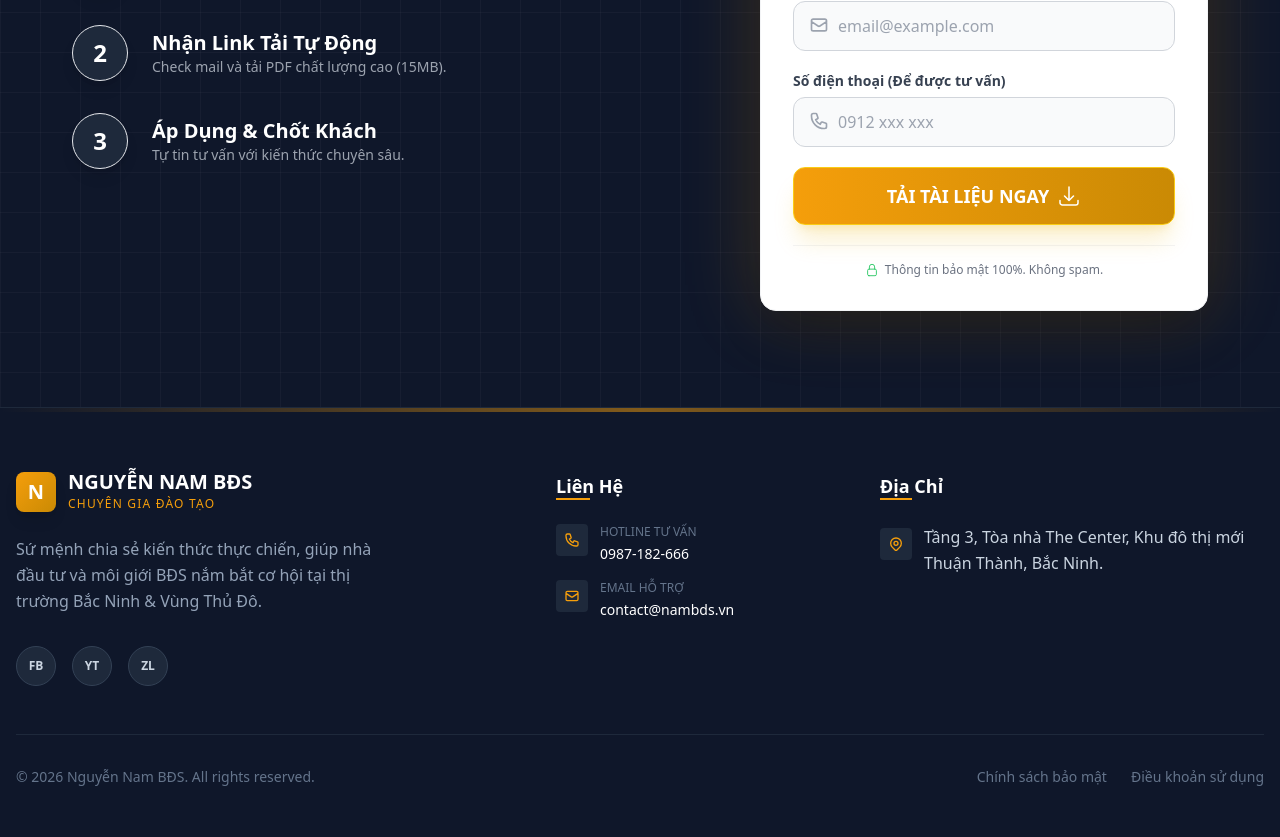
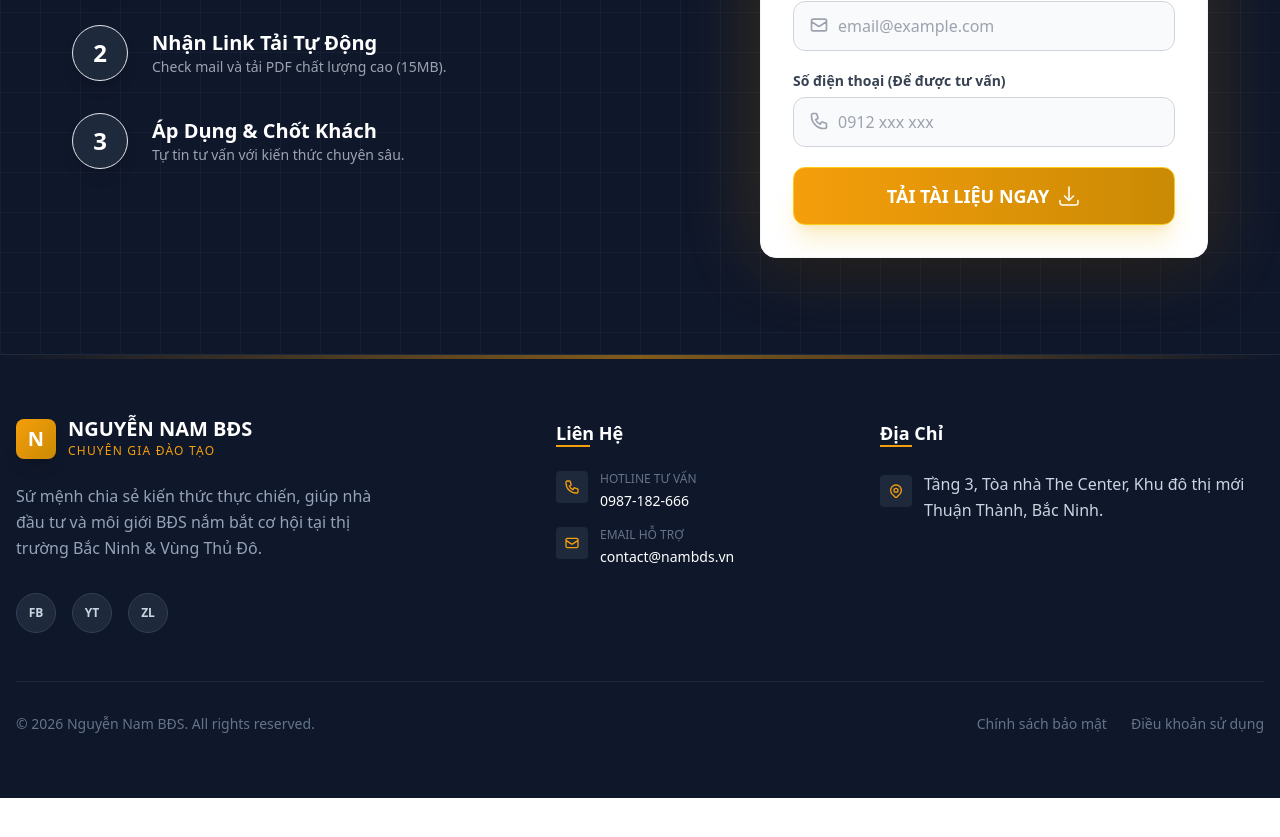
Before and after one commit to taquang95/NamBDS, a React (Vite) app: page / in a window 1280 px wide. Shown: the part 2743-3580 px from the top of the page. After the commit the page ends 3541 px from the top, so only its background shows below. Built offline with nearby package versions, Linux system fonts and the light colour scheme.

Commit message:
fix: Remove unused lock icon from lead form
The lock icon and its associated text were redundant as the security assurance was already implied and not explicitly requested by the design. This change simplifies the UI.

```diff
--- a/components/LeadForm.tsx
+++ b/components/LeadForm.tsx
@@ -1,6 +1,6 @@
 import React, { useState } from 'react';
 import { UserLead } from '../types';
-import { DownloadIcon, LockIcon } from './Icons';
+import { DownloadIcon } from './Icons';
 
 interface LeadFormProps {
   onSuccess: () => void;
@@ -124,11 +124,6 @@ export const LeadForm: React.FC<LeadFormProps> = ({ onSuccess }) => {
           )}
         </button>
       </form>
-
-      <div className="mt-5 pt-4 border-t border-gray-100 flex items-center justify-center text-xs text-gray-500 gap-1.5">
-        <LockIcon className="w-3.5 h-3.5 text-green-500" />
-        <span>Thông tin bảo mật 100%. Không spam.</span>
-      </div>
     </div>
   );
 };
```
